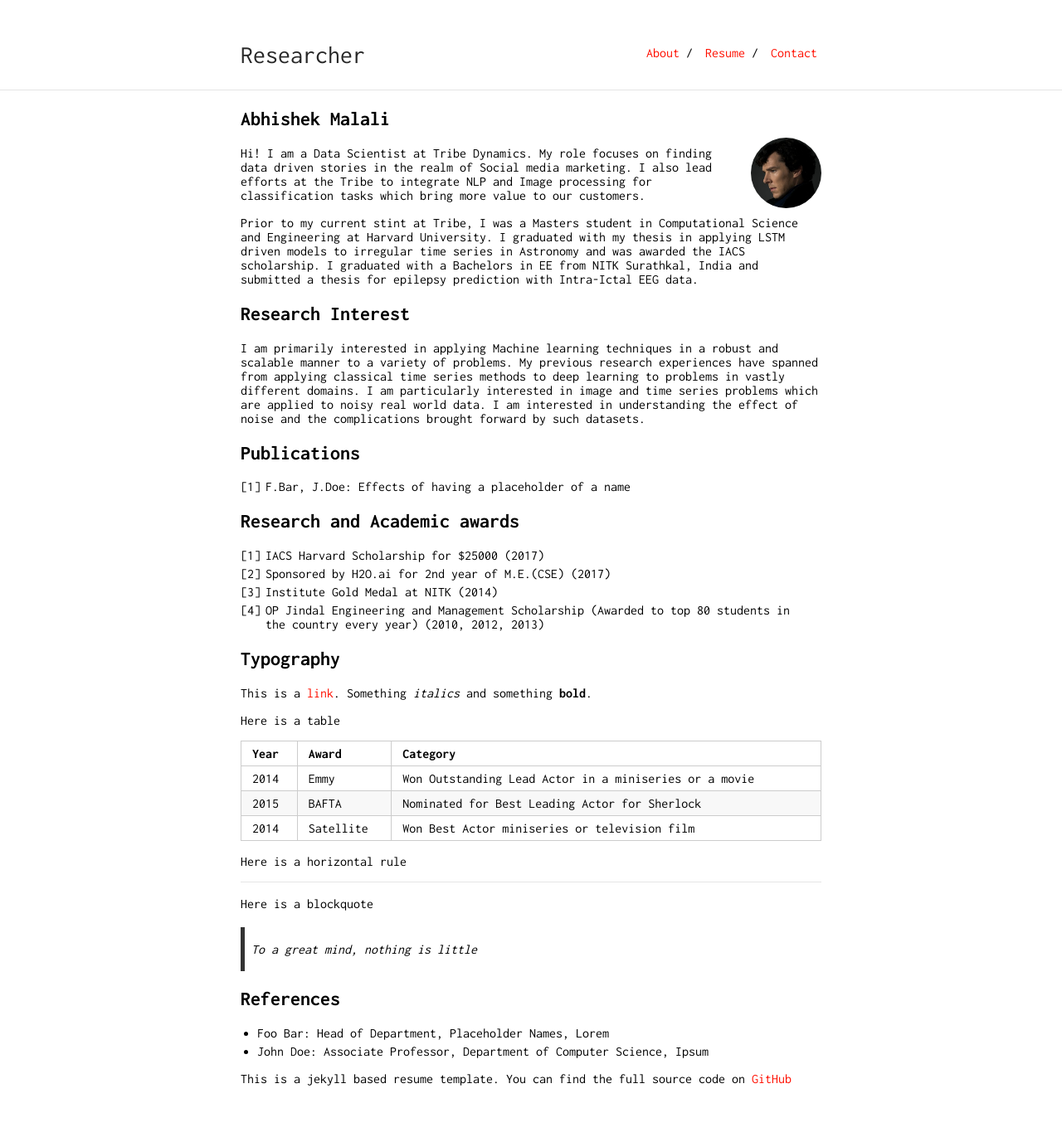
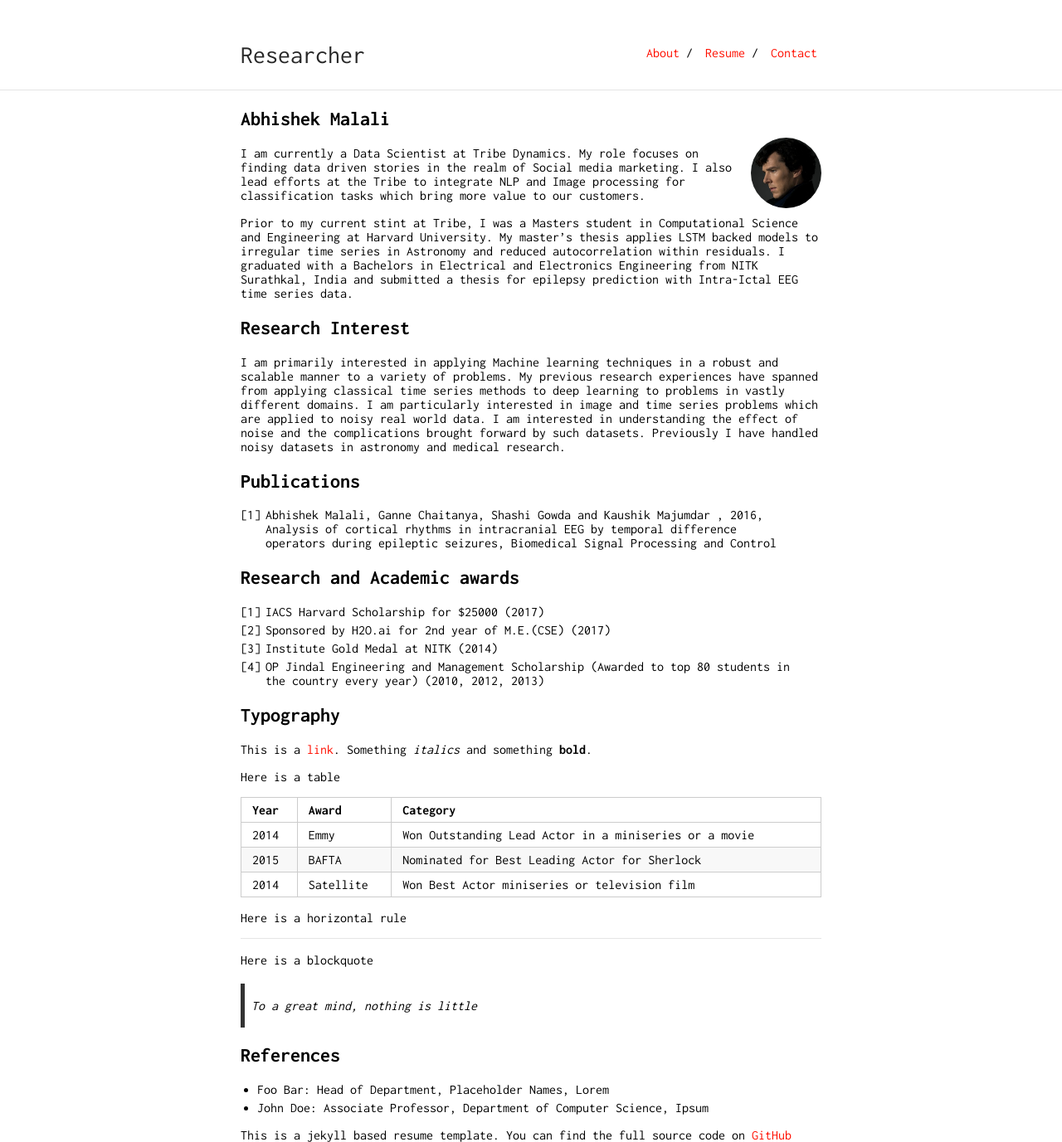
Before and after one commit to abhishekmalali/abhishekmalali.github.io, a Jekyll site: the page built from index.md, in a window 1280 px wide. Shown: the whole page at 83% size. Built offline with Jekyll 4.4.1, drawn with Linux system fonts in a browser that asks for light colours; our own code applies the rules of GitHub Pages for plain Markdown files; before the commit the page ends 1309 px from its top, so only the background shows below that.

Commit message:
Adding papers

```diff
--- a/index.md
+++ b/index.md
@@ -6,17 +6,17 @@ layout: default
 
 <img class="profile-picture" src="sherlock.jpg">
 
-Hi! I am a Data Scientist at Tribe Dynamics. My role focuses on finding data driven stories in the realm of Social media marketing. I also lead efforts at the Tribe to integrate NLP and Image processing for classification tasks which bring more value to our customers.
+I am currently a Data Scientist at Tribe Dynamics. My role focuses on finding data driven stories in the realm of Social media marketing. I also lead efforts at the Tribe to integrate NLP and Image processing for classification tasks which bring more value to our customers.
 
-Prior to my current stint at Tribe, I was a Masters student in Computational Science and Engineering at Harvard University. I graduated with my thesis in applying LSTM driven models to irregular time series in Astronomy and was awarded the IACS scholarship. I graduated with a Bachelors in EE from NITK Surathkal, India and submitted a thesis for epilepsy prediction with Intra-Ictal EEG data.
+Prior to my current stint at Tribe, I was a Masters student in Computational Science and Engineering at Harvard University. My master’s thesis applies LSTM backed models to irregular time series in Astronomy and reduced autocorrelation within residuals. I graduated with a Bachelors in Electrical and Electronics Engineering from NITK Surathkal, India and submitted a thesis for epilepsy prediction with Intra-Ictal EEG time series data.
 
 ## Research Interest
 
-I am primarily interested in applying Machine learning techniques in a robust and scalable manner to a variety of problems. My previous research experiences have spanned from applying classical time series methods to deep learning to problems in vastly different domains. I am particularly interested in image and time series problems which are applied to noisy real world data. I am interested in understanding the effect of noise and the complications brought forward by such datasets.
+I am primarily interested in applying Machine learning techniques in a robust and scalable manner to a variety of problems. My previous research experiences have spanned from applying classical time series methods to deep learning to problems in vastly different domains. I am particularly interested in image and time series problems which are applied to noisy real world data. I am interested in understanding the effect of noise and the complications brought forward by such datasets. Previously I have handled noisy datasets in astronomy and medical research.
 
 ## Publications
 
-1. F.Bar, J.Doe: Effects of having a placeholder of a name
+1. Abhishek Malali, Ganne Chaitanya, Shashi Gowda and Kaushik Majumdar , 2016, Analysis of cortical rhythms in intracranial EEG by temporal difference operators during epileptic seizures, Biomedical Signal Processing and Control
 
 ## Research and Academic awards
 1. IACS Harvard Scholarship for $25000 (2017)
```
